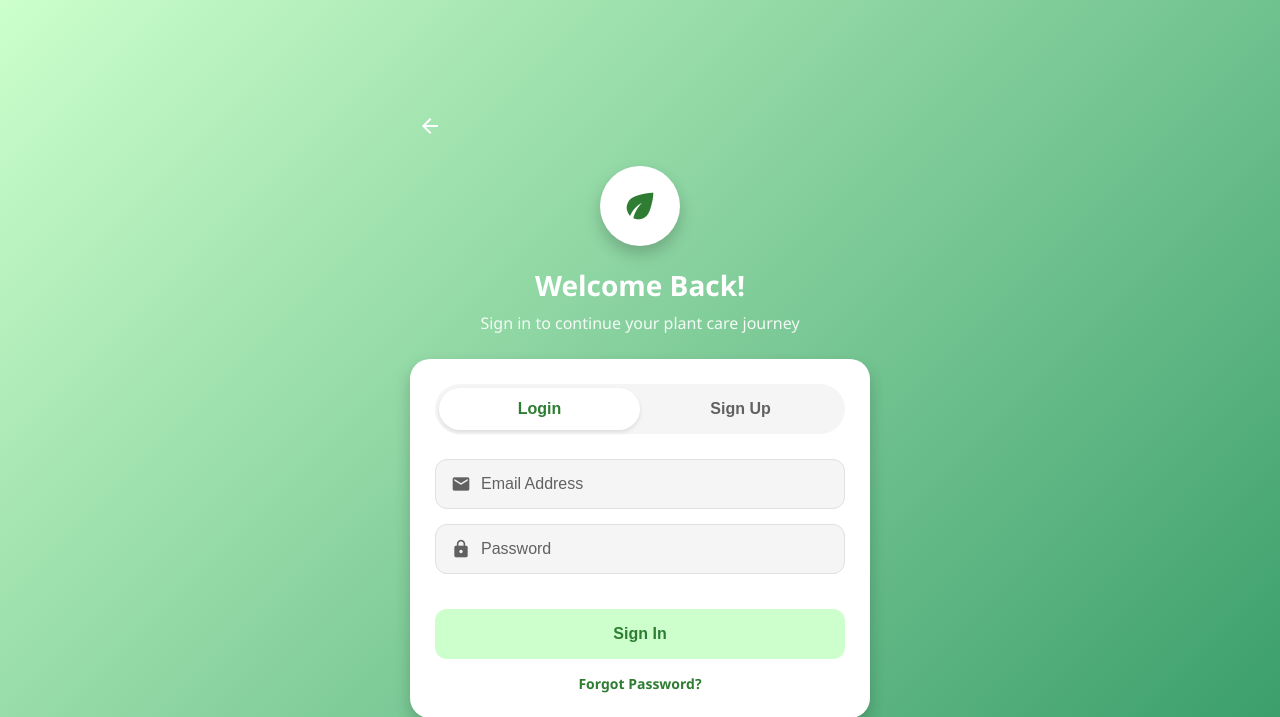
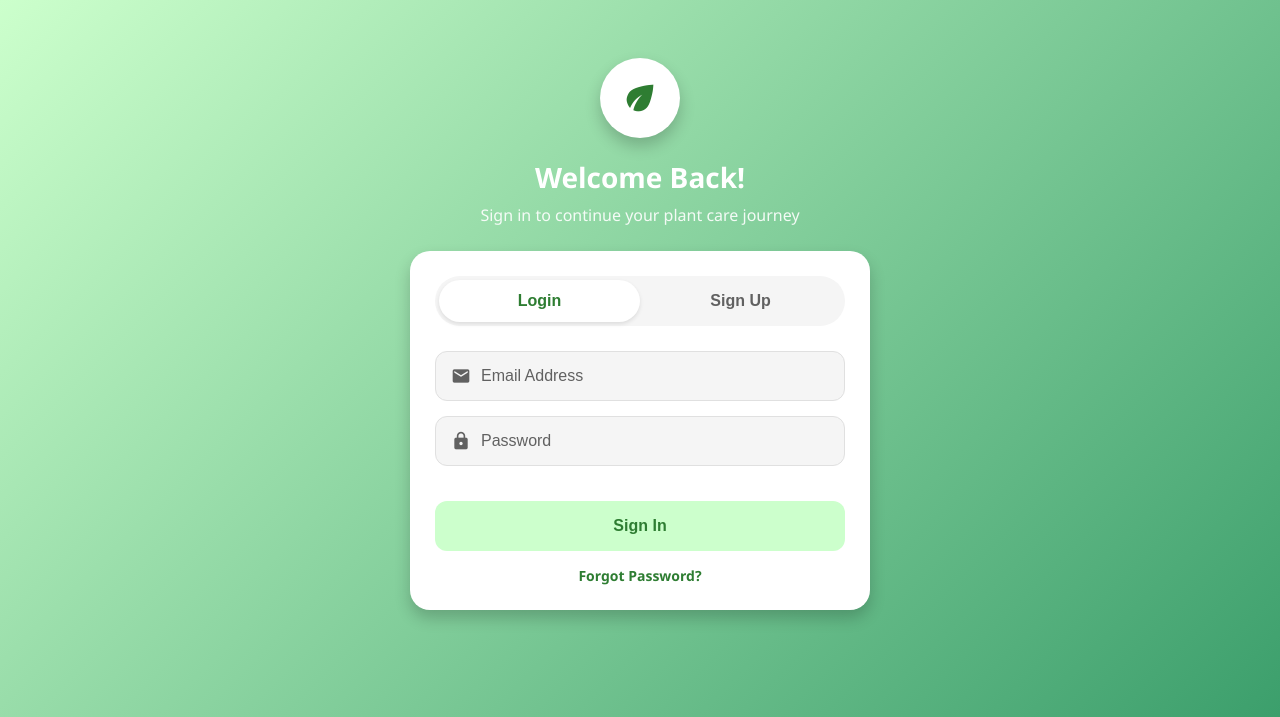
Before and after one commit to Ritesh123-rd/CROP-DISEASE-DETECTION-APP-, a Flask app: page / in a window 1280 px wide. Shown: the top 717 px of the page. Run offline with Flask 3, Linux system fonts and the light colour scheme; some libraries are stand-ins or nearby versions.

Commit message:
Removed back button from login page

```diff
--- a/PlantAppFlask/templates/login.html
+++ b/PlantAppFlask/templates/login.html
@@ -25,14 +25,7 @@
 </head>
 <body>
     <div class="container">
-        <!-- Back Button -->
-        <div class="header">
-            <button class="header-btn" onclick="history.back()">
-                <i class="material-icons">arrow_back</i>
-            </button>
-            <span></span>
-            <span></span>
-        </div>
+
 
         <!-- Logo -->
         <div class="logo-container">
```
